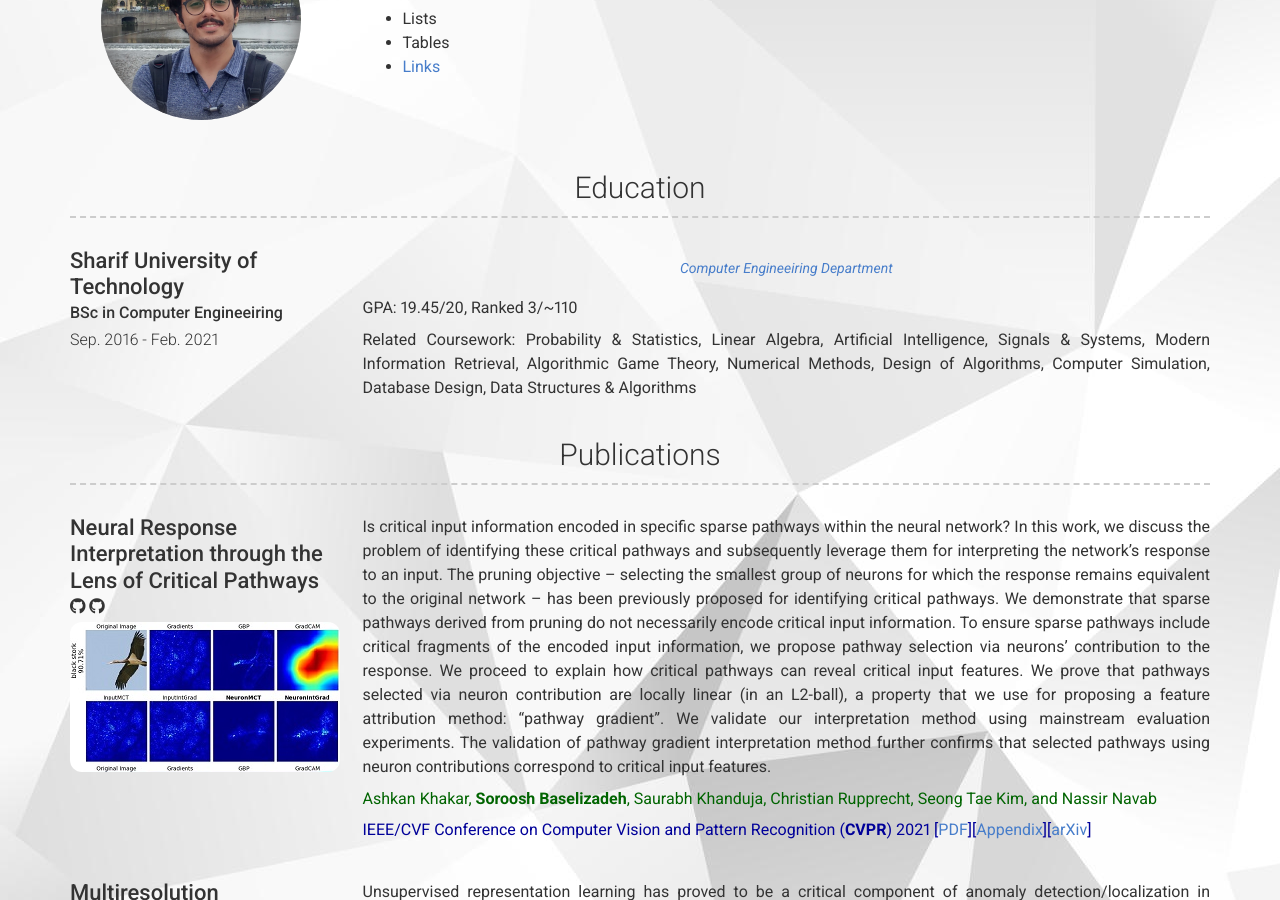
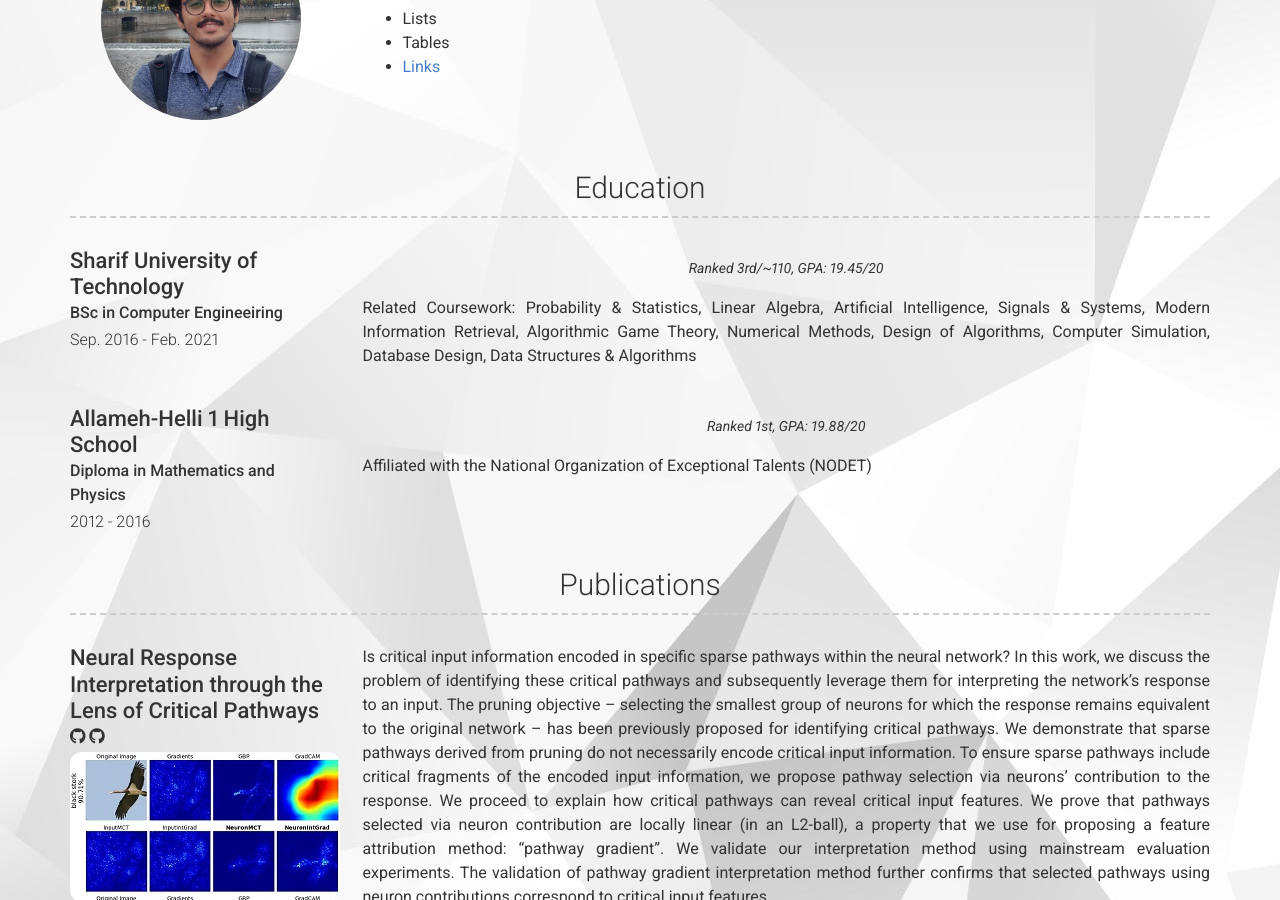
Before and after one commit to Soroosh-Bsl/soroosh-bsl.github.io, a Jekyll site: the page built from index.md, in a window 1280 px wide and 900 px high, scrolled down 359 px. Built offline with Jekyll 4.4.1, drawn with Linux system fonts in a browser that asks for light colours; nearby versions of some CDN libraries; a style sheet for code colours, icons or effects is not loaded.

Commit message:
edu update

```diff
--- a/_config.yml
+++ b/_config.yml
@@ -70,13 +70,19 @@ content:
         sub_title: BSc in Computer Engineeiring
         caption: Sep. 2016 - Feb. 2021
         quote: >
-          <a href="ce.sharif.edu">Computer Engineeiring Department</a>
+          <span style="color=#000099">Ranked 3rd/~110, GPA: 19.45/20</span>
         description: | # this will include new lines to allow paragraphs
-          GPA: 19.45/20, Ranked 3/~110
-
           Related Coursework: Probability & Statistics, Linear Algebra, Artificial Intelligence, Signals & Systems,
           Modern Information Retrieval, Algorithmic Game Theory, Numerical Methods, Design of Algorithms,
           Computer Simulation, Database Design, Data Structures & Algorithms
+      - layout: top-left
+        title: Allameh-Helli 1 High School
+        sub_title: Diploma in Mathematics and Physics
+        caption: 2012 - 2016
+        quote: >
+          <span style="color=#000099">Ranked 1st, GPA: 19.88/20</span>
+        description: | # this will include new lines to allow paragraphs
+          Affiliated with the National Organization of Exceptional Talents (NODET)
   - title: Publications # Title for the section
     layout: list # Type of content section (list/text)
     content:
```
